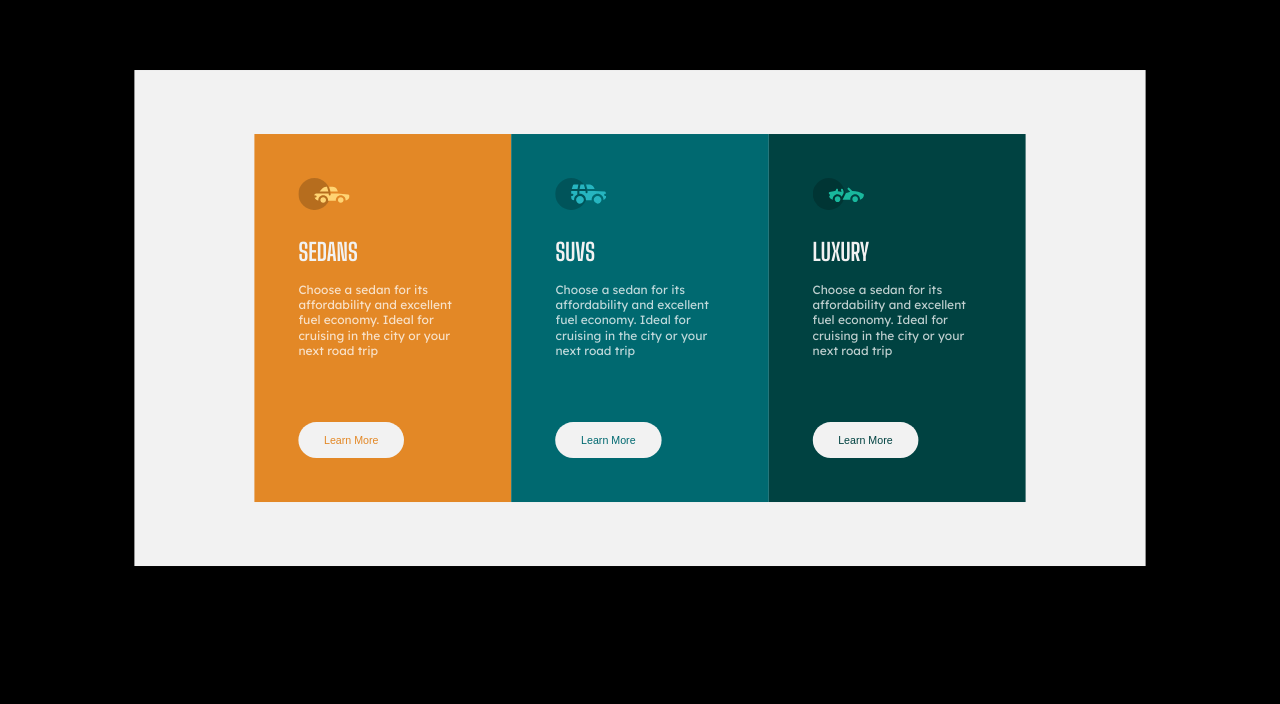
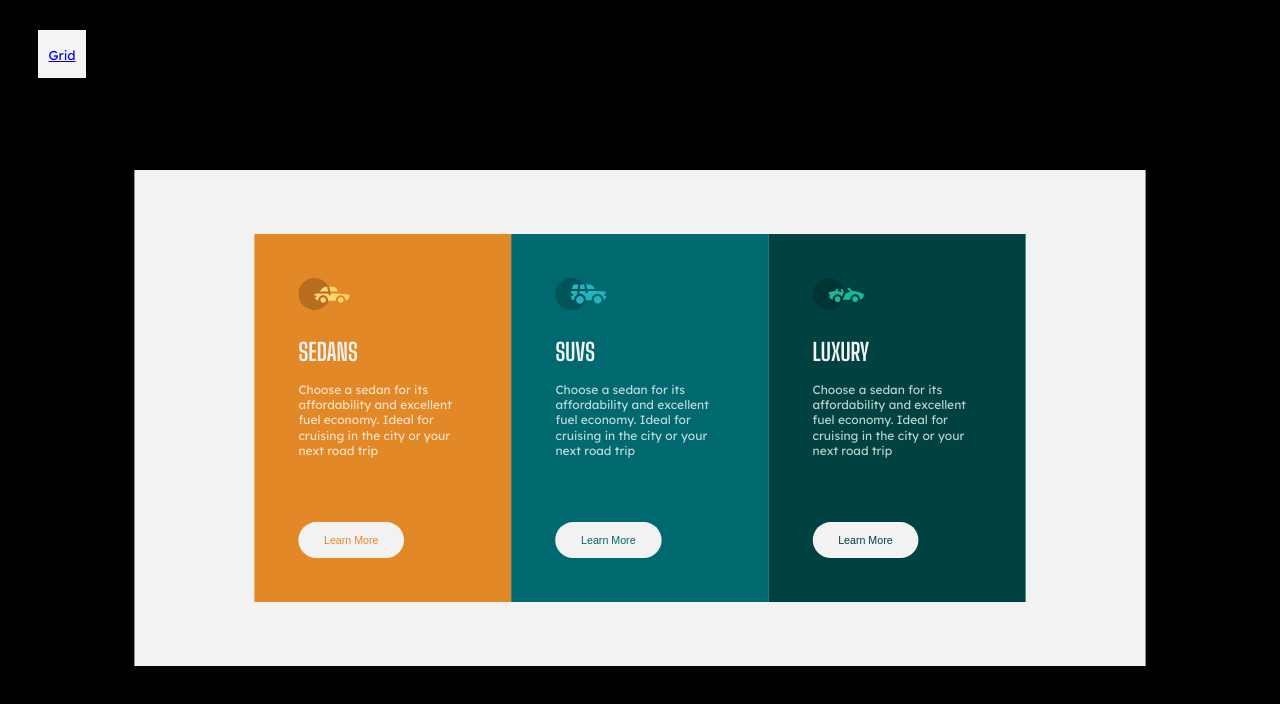
Before and after one commit to OtonyeR/card-layout-flex, a plain HTML site: page index.html in a window 1280 px wide. Drawn offline with Linux system fonts and the light colour scheme.

Commit message:
Update index.html

```diff
--- a/index.html
+++ b/index.html
@@ -98,6 +98,21 @@
             border: 1.5px solid hsl(0, 0%, 95%);
         }
 
+        .grid-btn {
+            width: 40px;
+            height: 40px;
+            border: 1px solid whitesmoke;
+            margin: 30px;
+            color: red;
+            padding: 3px;
+            background-color: whitesmoke;
+        }
+
+        .grid-btn p {
+            font-size: small;
+            text-align: center;
+        }
+
         @media (max-width: 800px) {
   .flex-container {
     flex-direction: column;
@@ -109,6 +124,11 @@
     </style>
 </head>
 <body>
+     <div class="grid-btn">
+        <a href="https://otonyer.github.io/card-layout-grid/"><p>
+            Grid
+        </p></a>
+    </div>
        <div class="flex-container">
         <div class="sedan flex-item">
             <div>
```
